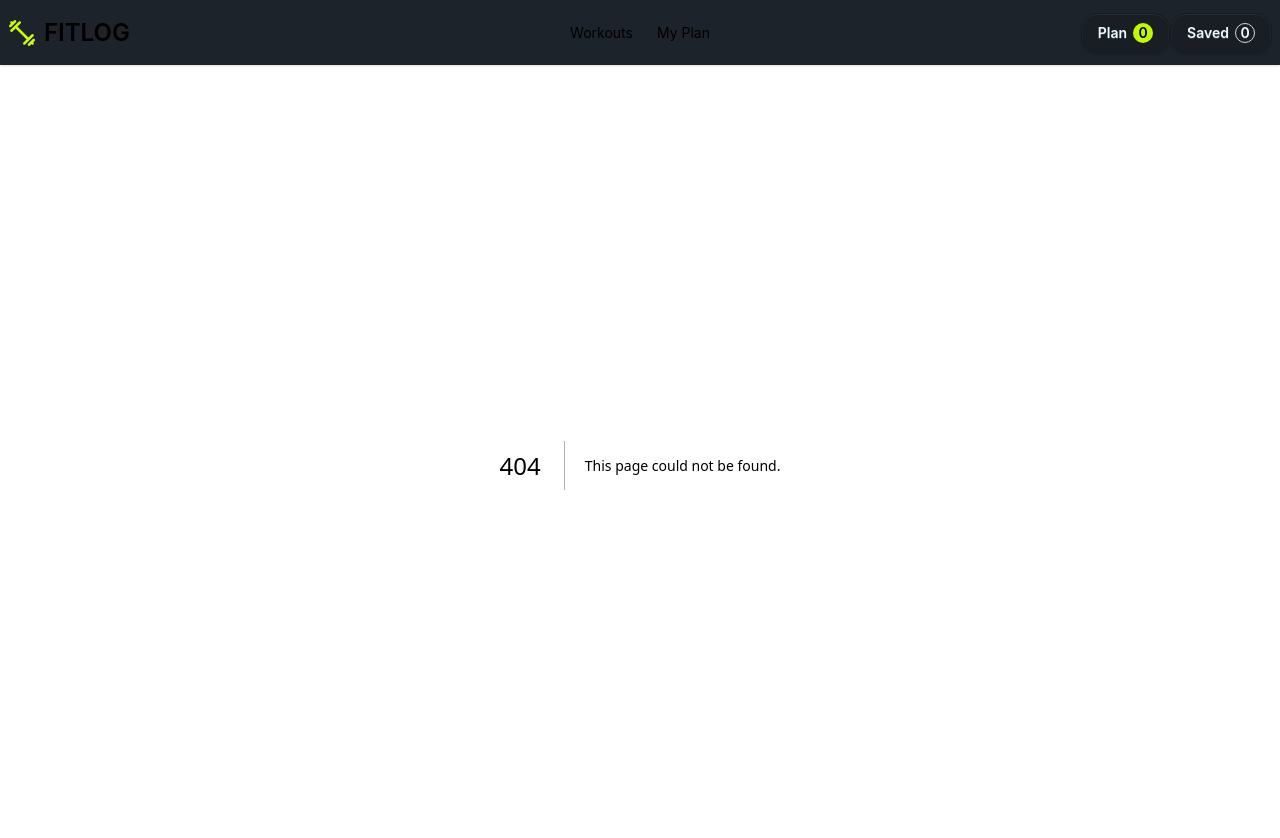
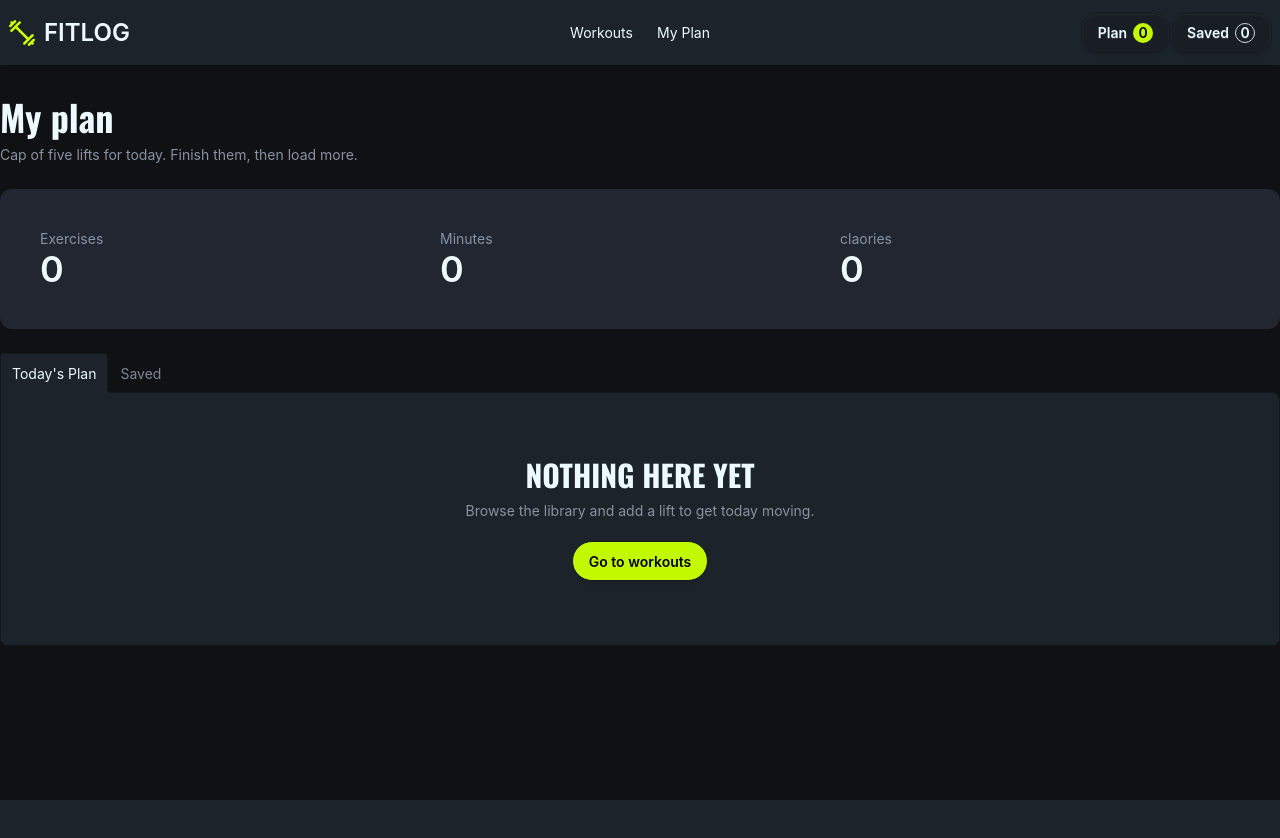
Before and after one commit to rashedulalam15/assignment-6, a Next.js app: page /PlanedWorkouts in a window 1280 px wide. Before the commit this address had no page. Shown: the top 838 px of the page. After the commit the page ends 800 px from the top, so only its background shows below. Built offline with nearby package versions, Linux system fonts and the light colour scheme.

Commit message:
added matrics summary , plan and saved tabs design

```diff
--- /dev/null
+++ b/src/app/PlanedWorkouts/page.tsx
@@ -0,0 +1,77 @@
+"use client";
+import { WorkoutsContext } from "@/context/WorkoutsContext";
+import { IWorkout } from "@/types/workout.type";
+import Link from "next/link";
+import React, { useContext } from "react";
+import { DiVim } from "react-icons/di";
+
+const PlanedWorkoutPage = () => {
+  const { planWorkout, saveWorkout } = useContext(WorkoutsContext);
+  return (
+    <div className="container mx-auto py-8">
+      <h2 className="font-bold text-4xl font-oswald">My plan</h2>
+      <p className="text-sm text-[#8A92A0] mt-2">
+        Cap of five lifts for today. Finish them, then load more.
+      </p>
+      <div className="grid grid-cols-3 bg-[#222630] rounded-xl p-10 my-6">
+        <div>
+          <p className="text-sm text-[#8A92A0]">Exercises</p>
+          <span className="text-4xl font-semibold mt-2">0</span>
+        </div>
+        <div>
+          <p className="text-sm text-[#8A92A0]">Minutes</p>
+          <span className="text-4xl font-semibold mt-2">0</span>
+        </div>
+        <div>
+          <p className="text-sm text-[#8A92A0]">claories</p>
+          <span className="text-4xl font-semibold mt-2">0</span>
+        </div>
+      </div>
+
+      {/* name of each tab group should be unique */}
+      <div className="tabs tabs-lift">
+        <input
+          type="radio"
+          name="my_tabs_3"
+          className="tab"
+          aria-label="Today's Plan"
+          defaultChecked
+        />
+        <div className="tab-content bg-base-100 border-base-300 p-6">
+          {planWorkout.length>0?
+            planWorkout.map((workout:IWorkout)=>{
+
+            } ): <div className="p-10 grid justify-center items-center text-center">
+                <h2 className="font-oswald font-bold text-3xl">NOTHING HERE YET</h2>
+                <p className="text-sm text-[#8A92A0] mt-2 mb-5">Browse the library and add a lift to get today moving.</p>
+                <Link href="/"><button className="btn bg-[#C2F800] text-black rounded-3xl">Go to workouts</button></Link>
+            </div>
+          }
+        </div>
+
+        <input
+          type="radio"
+          name="my_tabs_3"
+          className="tab"
+          aria-label="Saved"
+
+        />
+        <div className="tab-content bg-base-100 border-base-300 p-6">
+          {saveWorkout.length>0?
+            saveWorkout.map((workout:IWorkout)=>{
+
+            } ): <div className="p-10 grid justify-center items-center text-center">
+                <h2 className="font-oswald font-bold text-3xl">NOTHING HERE YET</h2>
+                <p className="text-sm text-[#8A92A0] mt-2 mb-5">Browse the library and add a lift to get today moving.</p>
+                <Link href="/"><button className="btn bg-[#C2F800] text-black rounded-3xl">Go to workouts</button></Link>
+            </div>
+          }
+        </div>
+
+
+      </div>
+    </div>
+  );
+};
+
+export default PlanedWorkoutPage;
--- a/src/components/shared/Navbar.tsx
+++ b/src/components/shared/Navbar.tsx
@@ -16,7 +16,7 @@ const Navbar = () => {
         tabIndex={-1}
         className="menu menu-sm dropdown-content bg-base-100 rounded-box z-1 mt-3 w-52 p-2 shadow">
         <li ><Link href="/">Workouts</Link></li>
-      <li><Link href="/myPlan">My Plan</Link></li>
+      <li><Link href="/PlanedWorkouts">My Plan</Link></li>
       </ul>
     </div>
      <div className='flex gap-2 items-center'>
@@ -27,7 +27,7 @@ const Navbar = () => {
   <div className="navbar-center hidden lg:flex">
     <ul className="menu menu-horizontal px-1">
       <li><Link href="/">Workouts</Link></li>
-      <li><Link href="/myPlan">My Plan</Link></li>
+      <li><Link href="/PlanedWorkouts">My Plan</Link></li>
     </ul>
   </div>
   <div className="navbar-end ">
```
